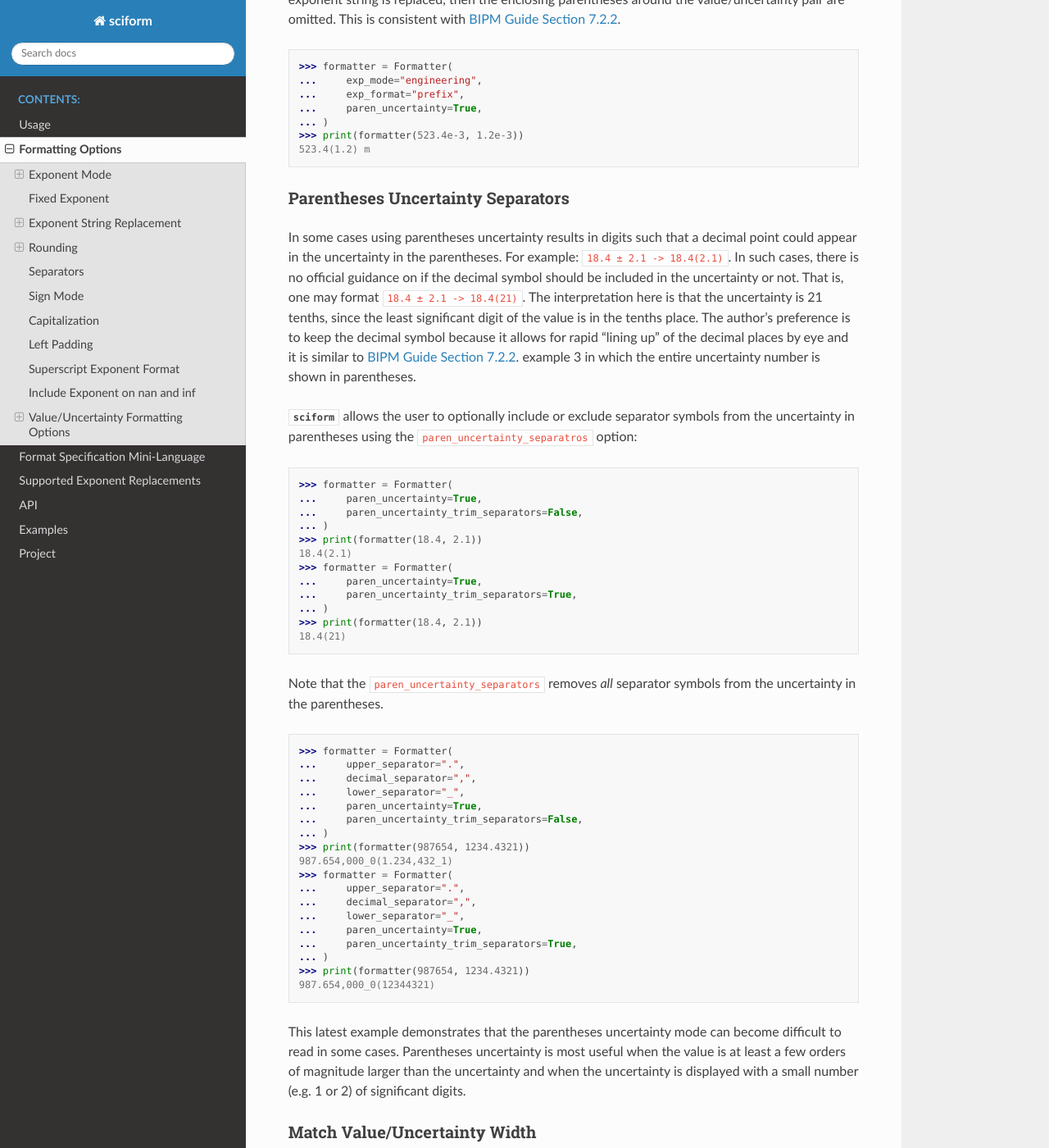
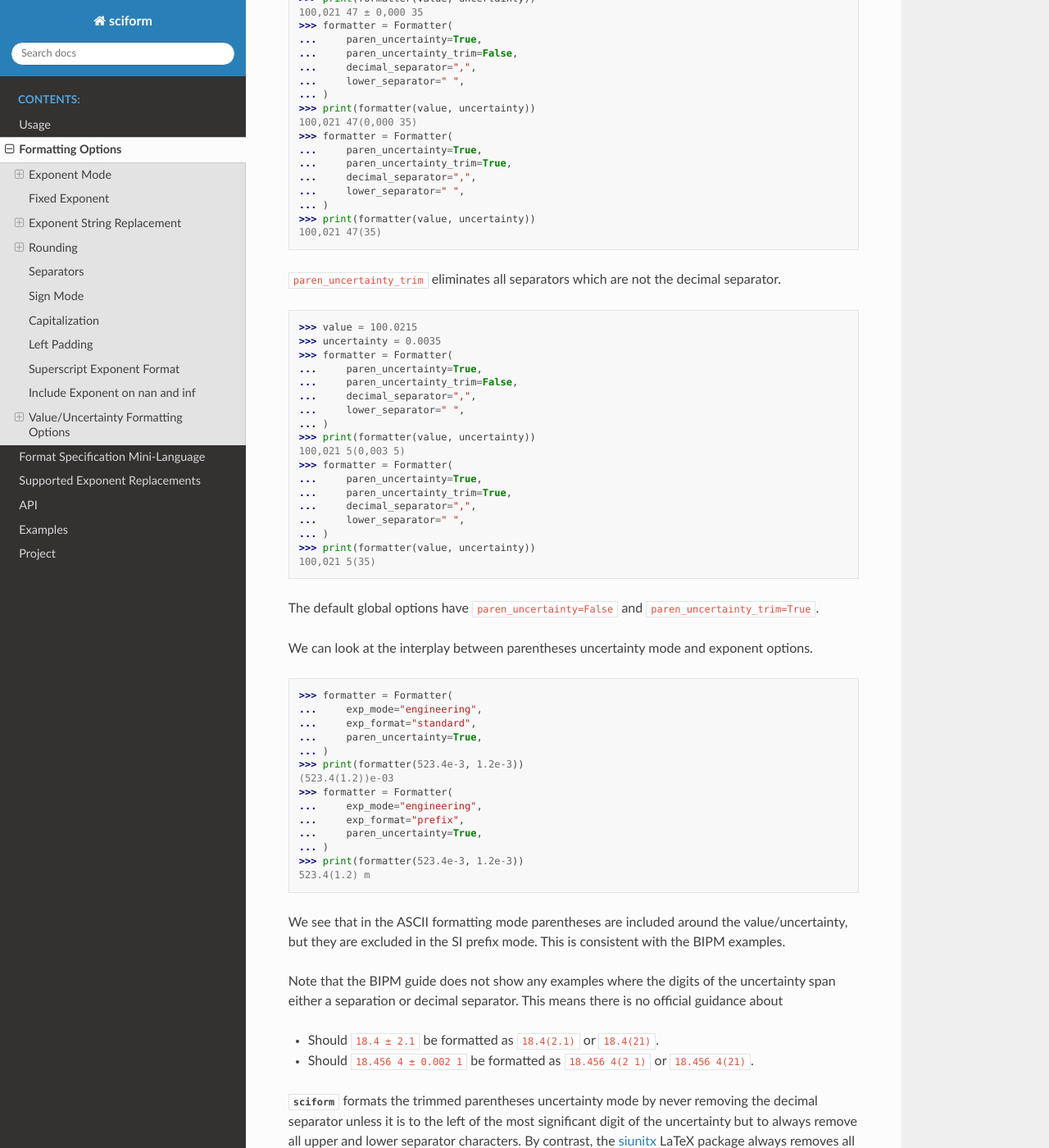
Before and after one commit to jagerber48/sciform, a Sphinx documentation site: the page built from docs/source/options.rst, in a window 1280 px wide and 1400 px high, scrolled down 12458 px. Shown: the whole window at 82% size. Built offline with Sphinx 7.4.7 and the Read the Docs theme 2.0.0, drawn with Linux system fonts in a browser that asks for light colours; some of the changed text lies outside the part shown.

Commit message:
update parentheses uncertainty documentation

```diff
--- a/docs/source/options.rst
+++ b/docs/source/options.rst
@@ -685,41 +685,95 @@ value formatting.
 Parentheses Uncertainty
 -----------------------
 
-Instead of displaying ``123.456 ± 0.789``, there is a notation where
-the uncertainty is shown in parentheses after the value as
-``123.456(789)``.
-Here the ``(789)`` in parentheses is meant to be "matched up" with the
-final three digits of the value so that the 9 in the uncertainty is
-understood to appear in the thousandths place.
-This format is described in the
-`BIPM Guide Section 7.2.2 <https://www.bipm.org/documents/20126/2071204/JCGM_100_2008_E.pdf/cb0ef43f-baa5-11cf-3f85-4dcd86f77bd6#page=37>`_.
-We call this format "parentheses uncertainty" mode.
-:mod:`sciform` provides this functionality via the ``paren_uncertainty``
-option:
+The
+`BIPM Guide Section 7.2.2 <https://www.bipm.org/documents/20126/2071204/JCGM_100_2008_E.pdf/cb0ef43f-baa5-11cf-3f85-4dcd86f77bd6#page=37>`_
+Provides three example value/uncertainty formats::
 
->>> formatter = Formatter(paren_uncertainty=True)
->>> print(formatter(123.456, 0.789))
-123.456(789)
+  100,021 47 ± 0,000 35 g
+  100,021 47(0,000 35) g
+  100,021 47(35) g
 
-Or with other options:
+In the first example the value and uncertainty are shown as regular
+numbers separated by a ``±``.
+In the second example the uncertainty is shown after the value inside
+parentheses.
+The third example is like the second but all leading zeros and separator
+characters have been removed.
+In the third example it is clear to see exactly which digits of the
+value are uncertain and by how much.
 
->>> formatter = Formatter(ndigits=2, paren_uncertainty=True)
->>> print(formatter(123.456, 0.789))
-123.46(79)
+:mod:`sciform` provides the ability to realize all three of these
+formatting strategies by using the ``paren_uncertainty`` and
+``paren_uncertainty_trim`` options.
+Note of course that the BIPM examples include a unit, ``g`` but the
+:mod:`sciform` examples do not, because :mod:`sciform` does not support
+appending units to numbers.
+:mod:`sciform` does support
+:ref:`SI prefix translations <exp_str_replacement>` to which the user
+could manually append simple unit strings.
+
+>>> value = 100.02147
+>>> uncertainty = 0.00035
+>>>
 >>> formatter = Formatter(
-...     ndigits=2,
-...     exp_mode="scientific",
+...     paren_uncertainty=False,
+...     decimal_separator=",",
+...     lower_separator=" ",
+... )
+>>> print(formatter(value, uncertainty))
+100,021 47 ± 0,000 35
+>>> formatter = Formatter(
+...     paren_uncertainty=True,
+...     paren_uncertainty_trim=False,
+...     decimal_separator=",",
+...     lower_separator=" ",
+... )
+>>> print(formatter(value, uncertainty))
+100,021 47(0,000 35)
+>>> formatter = Formatter(
+...     paren_uncertainty=True,
+...     paren_uncertainty_trim=True,
+...     decimal_separator=",",
+...     lower_separator=" ",
+... )
+>>> print(formatter(value, uncertainty))
+100,021 47(35)
+
+``paren_uncertainty_trim`` eliminates all separators which are not the
+decimal separator.
+
+>>> value = 100.0215
+>>> uncertainty = 0.0035
+>>> formatter = Formatter(
+...     paren_uncertainty=True,
+...     paren_uncertainty_trim=False,
+...     decimal_separator=",",
+...     lower_separator=" ",
+... )
+>>> print(formatter(value, uncertainty))
+100,021 5(0,003 5)
+>>> formatter = Formatter(
+...     paren_uncertainty=True,
+...     paren_uncertainty_trim=True,
+...     decimal_separator=",",
+...     lower_separator=" ",
+... )
+>>> print(formatter(value, uncertainty))
+100,021 5(35)
+
+The default global options have ``paren_uncertainty=False`` and
+``paren_uncertainty_trim=True``.
+
+We can look at the interplay between parentheses uncertainty mode and
+exponent options.
+
+>>> formatter = Formatter(
+...     exp_mode="engineering",
+...     exp_format="standard",
 ...     paren_uncertainty=True,
 ... )
->>> print(formatter(123.456, 0.789))
-(1.2346(79))e+02
-
-When ``paren_uncertainty=True`` is used with the prefix or parts-per
-exponent formats, if the exponent string is replaced, then the enclosing
-parentheses around the value/uncertainty pair are omitted.
-This is consistent with
-`BIPM Guide Section 7.2.2 <https://www.bipm.org/documents/20126/2071204/JCGM_100_2008_E.pdf/cb0ef43f-baa5-11cf-3f85-4dcd86f77bd6#page=37>`_.
-
+>>> print(formatter(523.4e-3, 1.2e-3))
+(523.4(1.2))e-03
 >>> formatter = Formatter(
 ...     exp_mode="engineering",
 ...     exp_format="prefix",
@@ -728,67 +782,25 @@ This is consistent with
 >>> print(formatter(523.4e-3, 1.2e-3))
 523.4(1.2) m
 
-Parentheses Uncertainty Separators
-----------------------------------
+We see that in the ASCII formatting mode parentheses are included around
+the value/uncertainty, but they are excluded in the SI prefix mode.
+This is consistent with the BIPM examples.
 
-In some cases using parentheses uncertainty results in digits such that
-a decimal point could appear in the uncertainty in the parentheses.
-For example: ``18.4 ± 2.1 -> 18.4(2.1)``.
-In such cases, there is no official guidance on if the decimal symbol
-should be included in the uncertainty or not.
-That is, one may format ``18.4 ± 2.1 -> 18.4(21)``.
-The interpretation here is that the uncertainty is 21 tenths, since the
-least significant digit of the value is in the tenths place.
-The author's preference is to keep the decimal symbol because it allows
-for rapid "lining up" of the decimal places by eye and it is similar to
-`BIPM Guide Section 7.2.2 <https://www.bipm.org/documents/20126/2071204/JCGM_100_2008_E.pdf/cb0ef43f-baa5-11cf-3f85-4dcd86f77bd6#page=37>`_.
-example 3 in which the entire uncertainty number is shown in
-parentheses.
+Note that the BIPM guide does not show any examples where the digits of
+the uncertainty span either a separation or decimal separator.
+This means there is no official guidance about
 
-:mod:`sciform` allows the user to optionally include or exclude
-separator symbols from the uncertainty in parentheses using the
-``paren_uncertainty_separatros`` option:
+* Should ``18.4 ± 2.1`` be formatted as ``18.4(2.1)`` or ``18.4(21)``.
+* Should ``18.456 4 ± 0.002 1`` be formatted as ``18.456 4(2 1)`` or
+  ``18.456 4(21)``.
 
->>> formatter = Formatter(
-...     paren_uncertainty=True,
-...     paren_uncertainty_trim_separators=False,
-... )
->>> print(formatter(18.4, 2.1))
-18.4(2.1)
->>> formatter = Formatter(
-...     paren_uncertainty=True,
-...     paren_uncertainty_trim_separators=True,
-... )
->>> print(formatter(18.4, 2.1))
-18.4(21)
-
-Note that the ``paren_uncertainty_separators`` removes *all* separator
-symbols from the uncertainty in the parentheses.
-
->>> formatter = Formatter(
-...     upper_separator=".",
-...     decimal_separator=",",
-...     lower_separator="_",
-...     paren_uncertainty=True,
-...     paren_uncertainty_trim_separators=False,
-... )
->>> print(formatter(987654, 1234.4321))
-987.654,000_0(1.234,432_1)
->>> formatter = Formatter(
-...     upper_separator=".",
-...     decimal_separator=",",
-...     lower_separator="_",
-...     paren_uncertainty=True,
-...     paren_uncertainty_trim_separators=True,
-... )
->>> print(formatter(987654, 1234.4321))
-987.654,000_0(12344321)
-
-This latest example demonstrates that the parentheses uncertainty mode
-can become difficult to read in some cases.
-Parentheses uncertainty is most useful when the value is at least a few
-orders of magnitude larger than the uncertainty and when the uncertainty
-is displayed with a small number (e.g. 1 or 2) of significant digits.
+:mod:`sciform` formats the trimmed parentheses uncertainty mode by
+never removing the decimal separator unless it is to the left of the
+most significant digit of the uncertainty but to always remove all
+upper and lower separator characters.
+By contrast, the `siunitx <https://ctan.org/pkg/siunitx?lang=en>`_
+LaTeX package always removes all separators characters, including the
+decimal.
 
 Match Value/Uncertainty Width
 -----------------------------
```
